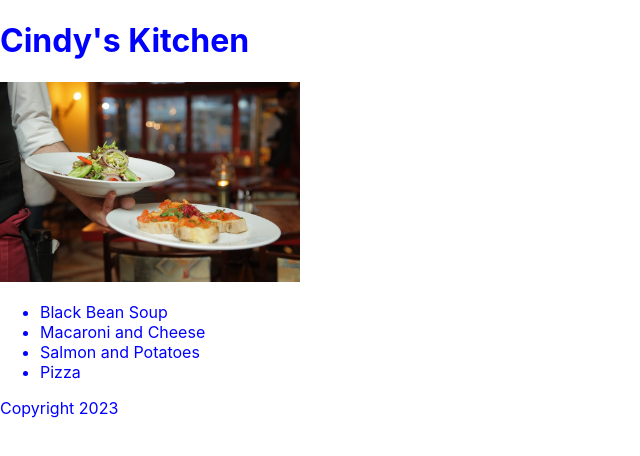
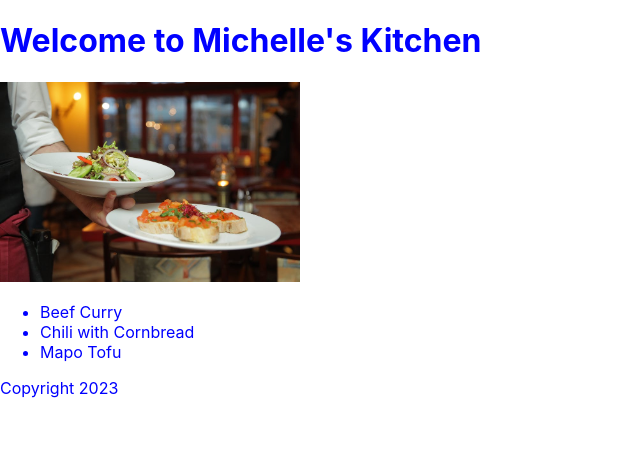
Before and after one commit to arandomgal/restaurant, a JavaScript app: page / in a window 1280 px wide. Shown: the top 456 px of the page, without its empty margins (0-640 px from the left). Built offline with nearby package versions, Linux system fonts and the light colour scheme; the HTML template or start-up script is replaced by a standard one.

Commit message:
Modify the app slightly with different variable names.

```diff
--- a/src/App.js
+++ b/src/App.js
@@ -1,60 +1,59 @@
+import logo from './logo.svg';
+import './App.css';
 
-import './App.css';
-function Header(props) {
+const dishesWithKeys = [
+  {
+      id: 3, // Used in JSX as a key
+      name: 'Mapo Tofu'
+  },
+  {
+      id: 2, // Used in JSX as a key
+      name: 'Chili with Cornbread'
+  },
+  {
+      id: 1, // Used in JSX as a key
+      name: 'Beef Curry'
+  }
+];
+
+function ImageSection() {
+  return (
+      <img src="restaurant.jpeg" height={200} alt="A server presents 2 plates in a restaurant." />
+  )
+}
+
+function Header(p) {
   return (
       <header>
-      <h1>{props.name}'s Kitchen</h1>
+          <h1>Welcome to {p.name}'s Kitchen</h1>
       </header>
   );
 }
-function Main(props) {
+
+function Main(x) {
   return (
       <section>
-      <img
-        height={200}
-        src="./restaurant.jpeg"
-        alt="A server presents two plates at a fancy restaurant"
-      />
           <ul>
-        {props.dishes.map((dish) => (
-          <li key={dish.id}>
-            {dish.title}
-          </li>
-        ))}
+              {x.dishlist.sort((a, b) => a.id - b.id).map(dish => (<li key={dish.id}>{dish.name}</li>))}
           </ul>
       </section>
   );
 }
 
-function Footer(props) {
+function Footer(p) {
   return (
       <footer>
-      <p>Copyright {props.year}</p>
+          <p>Copyright {p.year}</p>
       </footer>
   );
 }
 
-const dishes = [
-  "Black Bean Soup",
-  "Macaroni and Cheese",
-  "Salmon and Potatoes",
-  "Pizza"
-];
-const dishObjects = dishes.map(
-  (dish, i) => ({
-    id: i,
-    title: dish
-  })
-);
-
 function App() {
   return (
     <div className="App">
-      <Header name="Cindy" />
-      <Main
-        adjective="amazing"
-        dishes={dishObjects}
-      />
+           <Header name="Michelle" />
+           <ImageSection />
+           <Main dishlist={dishesWithKeys} />
            <Footer
                year={new Date().getFullYear()}
            />
```
Lines whose indentation alone changed are shown as unchanged.
